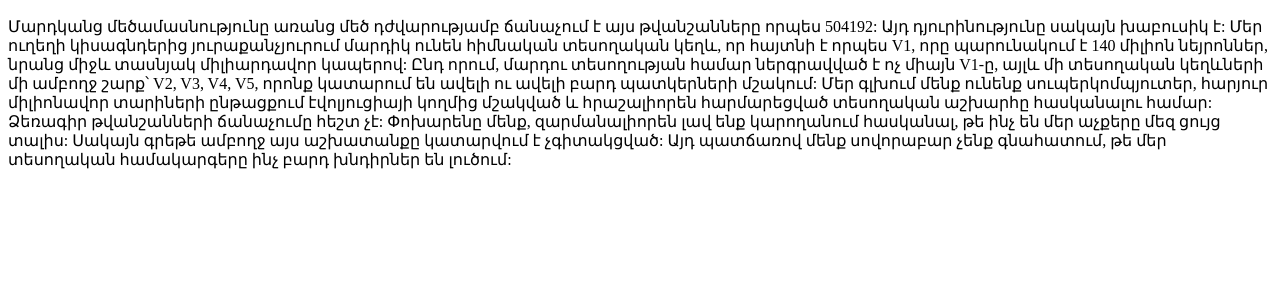
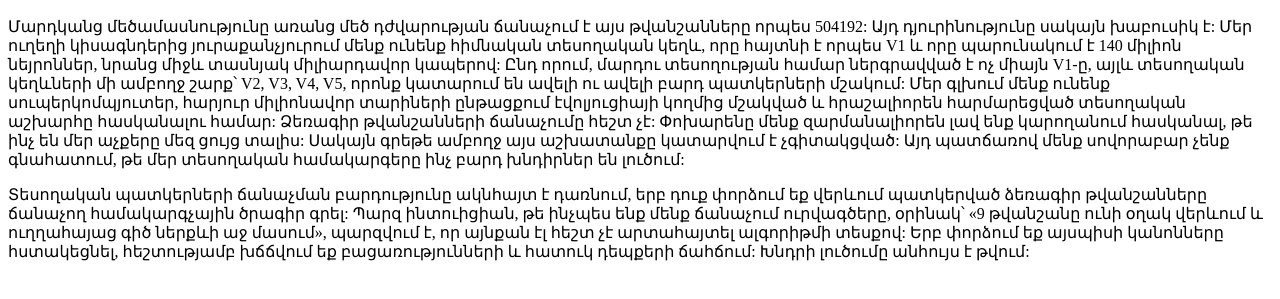
Before and after one commit to YSU-IAM/Neural-Networks-and-Deep-Learning-in-Armenian, a plain HTML site: page 1.html in a window 1280 px wide. Shown: the part 135-434 px from the top of the page. Drawn offline with Linux system fonts and the light colour scheme.

Commit message:
1. երկրորդ պարբերություն

```diff
--- a/1.html
+++ b/1.html
@@ -9,9 +9,10 @@
 
 <p>Մարդու տեսողական համակարգը աշխարհի հրաշալիքներից մեկն է: Դիտարկենք ձեռագիր թվանշանների հետևյալ հաջորդականությունը․<a name="complete_zero"></a></p><p><center><img src="images/digits.png" width="160px"></center> </p>
 
-<p>Մարդկանց մեծամասնությունը առանց մեծ դժվարությամբ ճանաչում է այս թվանշանները որպես 504192: Այդ դյուրինությունը սակայն խաբուսիկ է: Մեր ուղեղի կիսագնդերից յուրաքանչյուրում մարդիկ ունեն հիմնական տեսողական կեղև, որ հայտնի է որպես V1, որը պարունակում է 140 միլիոն նեյրոններ, նրանց միջև տասնյակ միլիարդավոր կապերով: Ընդ որում, մարդու տեսողության համար ներգրավված է ոչ միայն V1-ը, այլև մի տեսողական կեղևների մի ամբողջ շարք՝ V2, V3, V4, V5, որոնք կատարում են ավելի ու ավելի բարդ պատկերների մշակում: Մեր գլխում մենք ունենք սուպերկոմպյուտեր, հարյուր միլիոնավոր տարիների ընթացքում էվոլյուցիայի կողմից մշակված և հրաշալիորեն հարմարեցված տեսողական աշխարհը հասկանալու համար: Ձեռագիր թվանշանների ճանաչումը հեշտ չէ: Փոխարենը մենք,  զարմանալիորեն լավ ենք կարողանում հասկանալ, թե ինչ են մեր աչքերը մեզ ցույց տալիս: Սակայն գրեթե ամբողջ այս աշխատանքը կատարվում է չգիտակցված: Այդ պատճառով մենք սովորաբար չենք գնահատում, թե մեր տեսողական համակարգերը ինչ բարդ խնդիրներ են լուծում:</p>
+<p>Մարդկանց մեծամասնությունը առանց մեծ դժվարության ճանաչում է այս թվանշանները որպես 504192: Այդ դյուրինությունը սակայն խաբուսիկ է: Մեր ուղեղի կիսագնդերից յուրաքանչյուրում մենք ունենք հիմնական տեսողական կեղև, որը հայտնի է որպես V1 և որը պարունակում է 140 միլիոն նեյրոններ, նրանց միջև տասնյակ միլիարդավոր կապերով: Ընդ որում, մարդու տեսողության համար ներգրավված է ոչ միայն V1-ը, այլև տեսողական կեղևների մի ամբողջ շարք՝ V2, V3, V4, V5, որոնք կատարում են ավելի ու ավելի բարդ պատկերների մշակում: Մեր գլխում մենք ունենք սուպերկոմպյուտեր, հարյուր միլիոնավոր տարիների ընթացքում էվոլյուցիայի կողմից մշակված և հրաշալիորեն հարմարեցված տեսողական աշխարհը հասկանալու համար: Ձեռագիր թվանշանների ճանաչումը հեշտ չէ: Փոխարենը մենք զարմանալիորեն լավ ենք կարողանում հասկանալ, թե ինչ են մեր աչքերը մեզ ցույց տալիս: Սակայն գրեթե ամբողջ այս աշխատանքը կատարվում է չգիտակցված: Այդ պատճառով մենք սովորաբար չենք գնահատում, թե մեր տեսողական համակարգերը ինչ բարդ խնդիրներ են լուծում:</p>
 
 
+<p>Տեսողական պատկերների ճանաչման բարդությունը ակնհայտ է դառնում, երբ դուք փորձում եք վերևում պատկերված ձեռագիր թվանշանները ճանաչող համակարգչային ծրագիր գրել: Պարզ ինտուիցիան, թե ինչպես ենք մենք ճանաչում ուրվագծերը, օրինակ՝ «9 թվանշանը ունի օղակ վերևում և ուղղահայաց գիծ ներքևի աջ մասում», պարզվում է, որ այնքան էլ հեշտ չէ արտահայտել ալգորիթմի տեսքով: Երբ փորձում եք այսպիսի կանոնները հստակեցնել, հեշտությամբ խճճվում եք բացառությունների և հատուկ դեպքերի ճահճում: Խնդրի լուծումը անհույս է թվում:</p>
 
 </body>
 </html>
```
